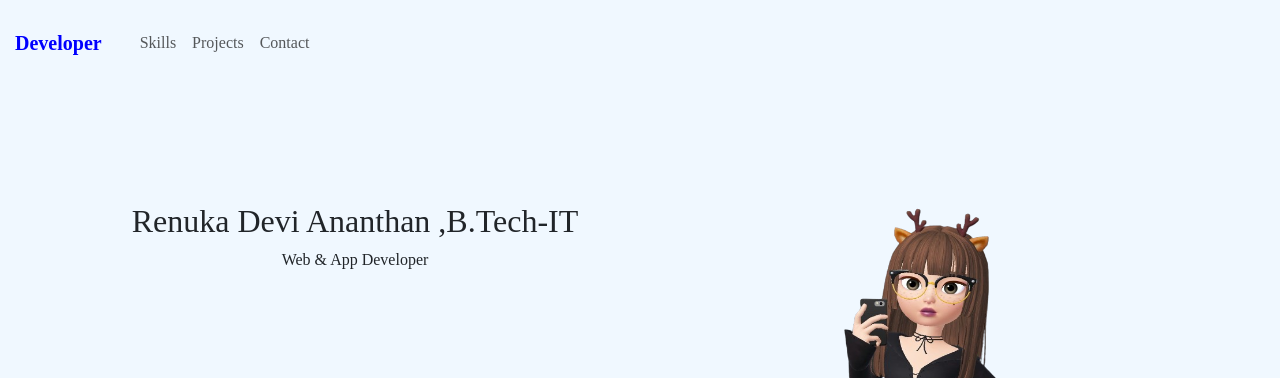
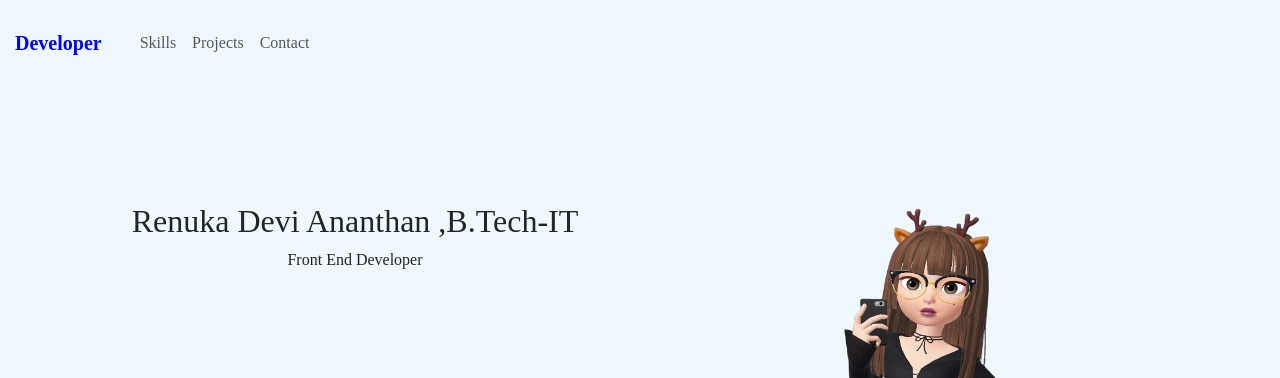
Before and after one commit to Renukadeviananthan14/Renuka-Devi-A---React-Portfolio, a React (Create React App) app: page / in a window 1280 px wide. Shown: the top 378 px of the page. Built offline with nearby package versions, Linux system fonts and the light colour scheme.

Commit message:
Update Carousel.js

```diff
--- a/src/components/Carousel.js
+++ b/src/components/Carousel.js
@@ -8,8 +8,15 @@ const MyCarousel = () => {
       <div class="container px-4 text-center">
   <div class="row gx-5">
     <div class="col">
-     <div class="p-3"><h2>Renuka Devi Ananthan ,B.Tech-IT</h2><p>Web & App Developer</p></div>
+     <div class="p-3"><h2>Renuka Devi Ananthan ,B.Tech-IT</h2><p>Front End Developer</p>
+
+     <a href="https://www.linkedin.com/in/renuka-devi-ananthan-ab104918b"><i class="bi bi-linkedin"></i></a>
+     <a href="https://github.com/Renukadeviananthan14"><i class="bi bi-github"></i></a>
+     <a href="https://renukadeviananthan1407@gmail.com"><i class="bi bi-envelope"></i></a>
+
     </div>
+    </div>
+
     <div class="col">
       <div class="p-3"><img src={Bg} height="300px" width="250px" className='emo'/></div>
     </div>
```
